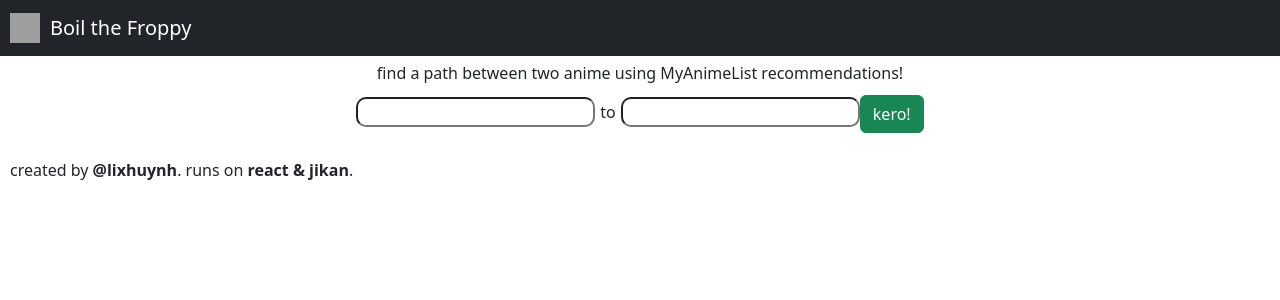
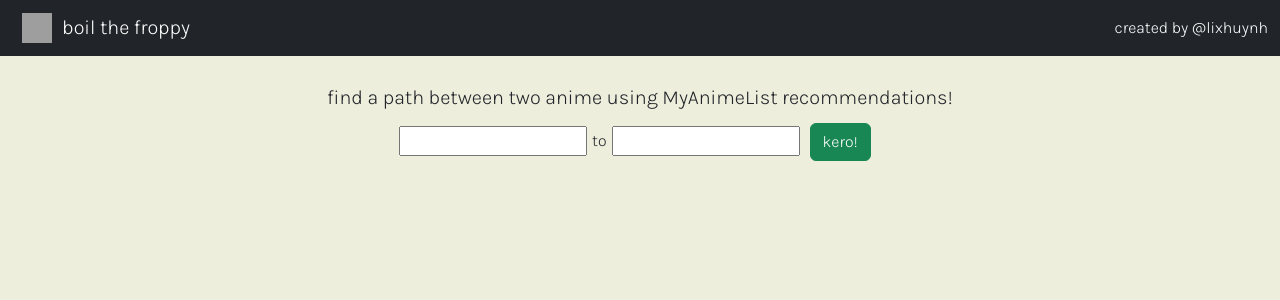
Before and after one commit to lixhuynh/boil-the-froppy, a React (Vite) app in the folder client/: page / in a window 1280 px wide. Shown: the top 300 px of the page. Built offline with nearby package versions, Linux system fonts and the light colour scheme; grey boxes are pictures that could not be loaded.

Commit message:
beautification
customized css a bunch, so it's actually production-level appearance

```diff
--- a/client/src/App.tsx
+++ b/client/src/App.tsx
@@ -1,6 +1,4 @@
-import { useEffect, useState } from "react";
 import Banner from "./components/Banner";
-import Footer from "./components/Footer";
 import SearchForm from "./components/SearchForm";
 
 function App() {
@@ -8,7 +6,6 @@ function App() {
     <div className="App">
       <Banner />
       <SearchForm />
-      <Footer />
     </div>
   );
 }
--- a/client/src/components/Banner.tsx
+++ b/client/src/components/Banner.tsx
@@ -1,6 +1,7 @@
 function Banner() {
   return (
     <nav className="navbar navbar-dark bg-dark">
+      <div className="container-fluid">
         <a className="navbar-brand" href="#">
           <img
             src="/src/assets/froggy.svg"
@@ -9,8 +10,12 @@ function Banner() {
             className="icon d-inline-block align-top"
             style={{ padding: "0 10px" }}
           />
-        Boil the Froppy
+          boil the froppy
         </a>
+        <a className="nav-link" href="github.com/lixhuynh">
+          created by @lixhuynh
+        </a>
+      </div>
     </nav>
   );
 }
--- a/client/src/components/Footer.tsx
+++ /dev/null
@@ -1,9 +0,0 @@
-function Footer() {
-  return (
-    <div style={{ padding: "10px" }}>
-      created by <b>@lixhuynh</b>. runs on <b>react & jikan</b>.
-    </div>
-  );
-}
-
-export default Footer;
--- a/client/src/components/RecCard.tsx
+++ b/client/src/components/RecCard.tsx
@@ -1,14 +1,20 @@
 interface Props {
   name: string;
   votes: number;
+  img: string;
+  url: string;
 }
 
-function RecCard({ name, votes }: Props) {
+function RecCard({ name, votes, img, url }: Props) {
   return (
-    <div className="card text-center mb-3" style={{ width: "15rem" }}>
+    <div className="card text-center mb-3">
+      <a href={url}>
+        <img className="card-img-top" src={img} />
+      </a>
       <div className="card-body">
         <h5 className="card-title">{name}</h5>
-        <p className="card-text">with {votes} recommendations</p>
+        {votes == 0 && <p className="card-text">you're starting here!</p>}
+        {votes > 0 && <p className="card-text">{votes} recs from previous</p>}
       </div>
     </div>
   );
--- a/client/src/components/RecCardGrid.tsx
+++ b/client/src/components/RecCardGrid.tsx
@@ -8,8 +8,21 @@ function RecCardGrid({ path }: Props) {
   return (
     <div className="centered-container">
       <div className="card-grid">
+        <RecCard
+          key={-1}
+          name="Jujutsu Kaisen"
+          votes={0}
+          img={"https://cdn.myanimelist.net/images/anime/1171/109222l.jpg"}
+          url={"https://myanimelist.net/anime/40748/Jujutsu_Kaisen"}
+        />
         {path.map((card, index) => (
-          <RecCard key={index} name={card.name} votes={card.votes} />
+          <RecCard
+            key={index}
+            name={card.name}
+            votes={card.votes}
+            img={card.img}
+            url={card.url}
+          />
         ))}
       </div>
     </div>
--- a/client/src/components/SearchForm.tsx
+++ b/client/src/components/SearchForm.tsx
@@ -33,8 +33,13 @@ function SearchForm() {
 
   return (
     <>
-      <div className="centered-container">
-        find a path between two anime using MyAnimeList recommendations!
+      <div
+        className="centered-container"
+        style={{ padding: "30px 0px 0px 0px" }}
+      >
+        <h5>
+          find a path between two anime using MyAnimeList recommendations!
+        </h5>
       </div>
       <div className="centered-container">
         <form onSubmit={submitForm}>
--- a/client/src/index.css
+++ b/client/src/index.css
@@ -1,3 +1,14 @@
+@import url('https://fonts.googleapis.com/css2?family=Karla:wght@300&display=swap');
+
+body {
+  background-color: #EEEEDD;
+  font-family: 'Karla', sans-serif;
+}
+
+.nav-bar, .nav-link, .nav-link:hover {
+  color: #FFF;
+}
+
 .centered-container {
   display: flex;
   justify-content: center;
@@ -5,18 +16,31 @@
   width: 100%;
 }
 
-input[type=text]{
-  border-radius:10px;
+.btn {
+  margin: 0px 10px;
 }
 
 .card-grid {
   display: grid;
   grid-template-columns: repeat(auto-fill, minmax(220px, 1fr));
   align-items: center;
-  width: 90%;
+  width: 95%;
 }
 
 .card {
+  background-color: #F6AF8E;
   margin: 20px;
-  height: 200px;
+  width: 225px;
+  overflow: hidden;
 }
+
+.card-title {
+  height: 65px;
+  display: flex;
+  justify-content: center;
+  align-items: center;
+}
+
+.card-img-top {
+  height: 300px;
+}
```
Also changed, not shown: 1 other file (tests, documents, lock files or other folders). Lines whose indentation alone changed are shown as unchanged.
